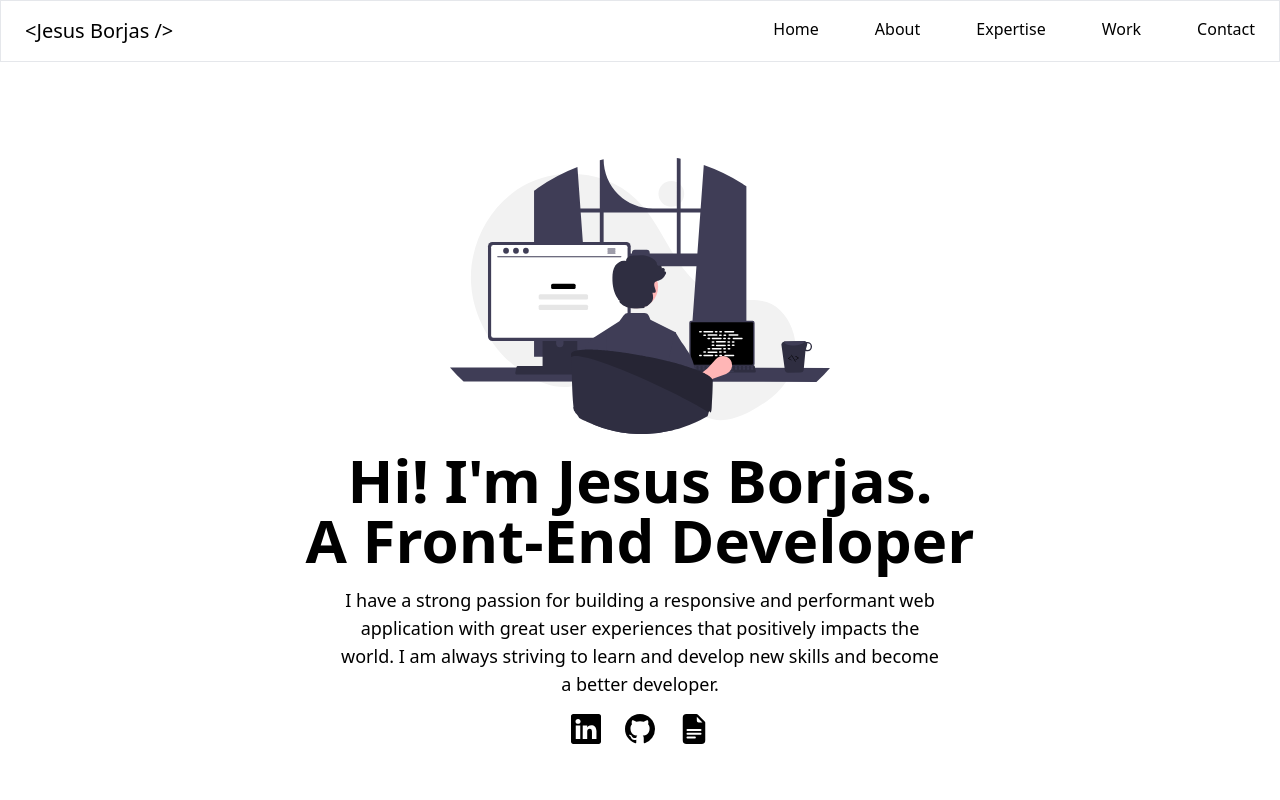
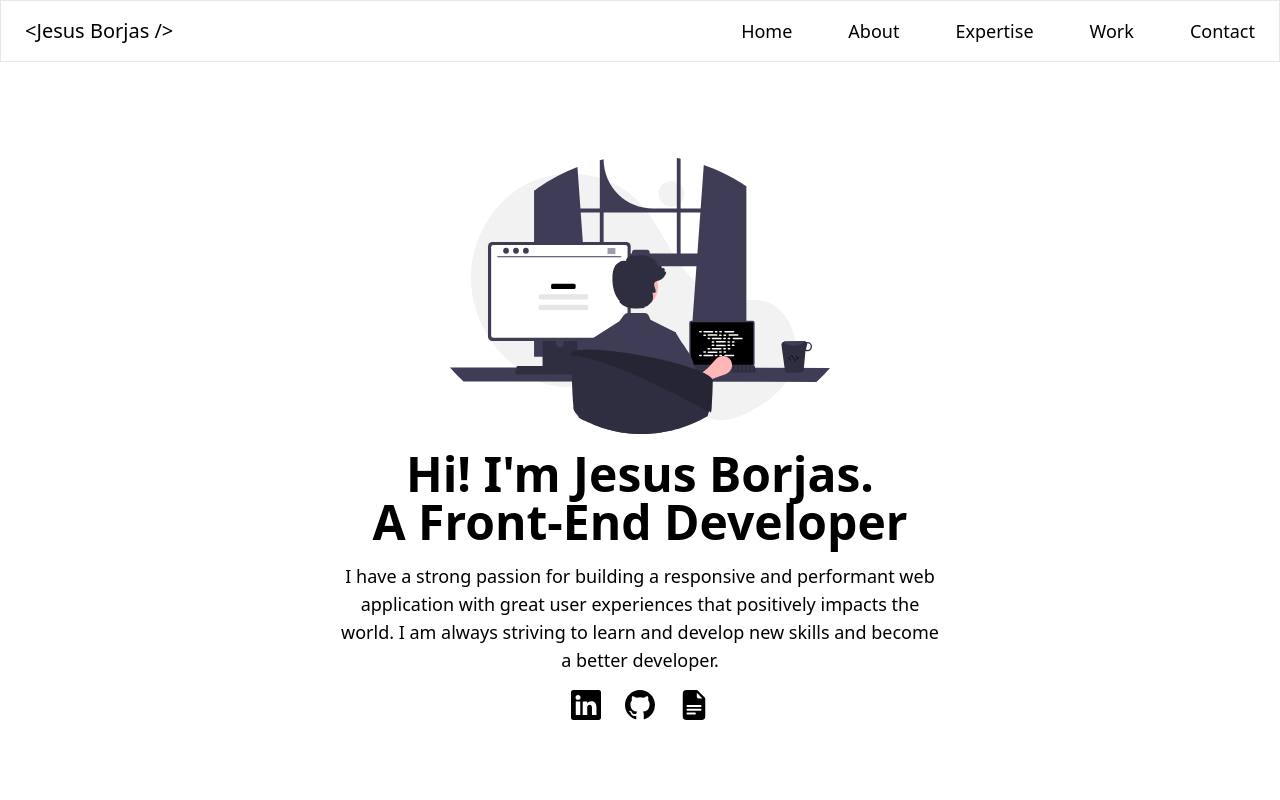
Before and after one commit to Jesusborjas006/Portfolio-website, a React (Create React App) app: page / in a window 1280 px wide. Shown: the top 800 px of the page. Built offline with nearby package versions, Linux system fonts and the light colour scheme.

Commit message:
Add links to icons and navigation

```diff
--- a/src/components/App.tsx
+++ b/src/components/App.tsx
@@ -7,7 +7,7 @@ import Works from "./Works";
 
 function App() {
   return (
-    <main className="">
+    <main className="" id="home">
       <Navbar />
       <Hero />
       <Skills />
--- a/src/components/Contact.tsx
+++ b/src/components/Contact.tsx
@@ -3,7 +3,7 @@ import { MdEmail, MdLocationOn } from "react-icons/md";
 
 const Contact = () => {
   return (
-    <section className="mt-32">
+    <section className="my-44" id="contact">
       <div className="grid grid-cols-2  w-[90vw] mx-auto gap-10 ">
         <div className="space-y-3">
           <h3 className="text-2xl md:text-3xl font-semibold border-b-4 border-b-black inline-block mb-4">
--- a/src/components/Footer.tsx
+++ b/src/components/Footer.tsx
@@ -9,20 +9,32 @@ const Footer = () => {
     <footer className="text-center p-4 mt-32 px-6">
       <div className="md:flex justify-between p-6 items-center">
         <h2 className="text-xl mb-4 md:mb-0">&lt;Jesus Borjas /&gt;</h2>
-        <ul className="flex justify-center space-x-14">
-          <li>Home</li>
-          <li>About</li>
-          <li>Expertise</li>
-          <li>Work</li>
+        <ul className="flex justify-center space-x-14 text-lg">
+          <li className="cursor-pointer">Home</li>
+          <li className="cursor-pointer">About</li>
+          <li className="cursor-pointer">Expertise</li>
+          <li className="cursor-pointer">Work</li>
         </ul>
         <div className="flex justify-center mt-8 md:mt-0 space-x-6">
-          <a href="http://www.google.com" target="_blank" rel="noreferrer">
+          <a
+            href="https://www.linkedin.com/in/jesus-borjas-6589b920a/"
+            target="_blank"
+            rel="noreferrer"
+          >
             <BsLinkedin size={30} />
           </a>
-          <a href="http://www.google.com" target="_blank" rel="noreferrer">
+          <a
+            href="https://github.com/Jesusborjas006"
+            target="_blank"
+            rel="noreferrer"
+          >
             <BsGithub size={30} />
           </a>
-          <a href="http://www.google.com" target="_blank" rel="noreferrer">
+          <a
+            href="https://docs.google.com/document/d/1RLLFRV9K7DFOYccXzt544n3SsytSGb-LU4r6qsQvWR0/edit?usp=sharing"
+            target="_blank"
+            rel="noreferrer"
+          >
             <BsFillFileEarmarkTextFill size={30} />
           </a>
         </div>
--- a/src/components/Hero.tsx
+++ b/src/components/Hero.tsx
@@ -12,10 +12,10 @@ const Hero = () => {
         src="../images/undraw-2.svg"
         alt="programming svg"
       />
-      <h2 className="text-3xl font-semibold md:text-4xl lg:text-5xl xl:text-6xl">
+      <h2 className="text-3xl font-semibold md:text-4xl lg:text-5xl ">
         Hi! I'm Jesus Borjas.
       </h2>
-      <h2 className="text-3xl font-semibold mb-4 md:text-4xl lg:text-5xl xl:text-6xl">
+      <h2 className="text-3xl font-semibold mb-4 md:text-4xl lg:text-5xl ">
         A Front-End Developer
       </h2>
       <p className="max-w-[600px] mx-auto md:text-lg ">
@@ -25,13 +25,25 @@ const Hero = () => {
         better developer.
       </p>
       <div className="flex justify-center mt-4 space-x-6">
-        <a href="http://www.google.com" target="_blank" rel="noreferrer">
+        <a
+          href="https://www.linkedin.com/in/jesus-borjas-6589b920a/"
+          target="_blank"
+          rel="noreferrer"
+        >
           <BsLinkedin size={30} />
         </a>
-        <a href="http://www.google.com" target="_blank" rel="noreferrer">
+        <a
+          href="https://github.com/Jesusborjas006"
+          target="_blank"
+          rel="noreferrer"
+        >
           <BsGithub size={30} />
         </a>
-        <a href="http://www.google.com" target="_blank" rel="noreferrer">
+        <a
+          href="https://docs.google.com/document/d/1RLLFRV9K7DFOYccXzt544n3SsytSGb-LU4r6qsQvWR0/edit?usp=sharing"
+          target="_blank"
+          rel="noreferrer"
+        >
           <BsFillFileEarmarkTextFill size={30} />
         </a>
       </div>
--- a/src/components/Navbar.tsx
+++ b/src/components/Navbar.tsx
@@ -25,12 +25,22 @@ const Navbar = () => {
   return (
     <nav className="flex border justify-between p-4 px-6">
       <h1 className="text-xl ">&lt;Jesus Borjas /&gt;</h1>
-      <ul className="hidden sm:flex sm:gap-5 md:gap-8 lg:gap-14">
-        <li>Home</li>
-        <li>About</li>
-        <li>Expertise</li>
-        <li>Work</li>
-        <li>Contact</li>
+      <ul className="hidden sm:flex sm:gap-5 md:gap-8 lg:gap-14 text-lg">
+        <li className="cursor-pointer">
+          <a href="#home">Home</a>
+        </li>
+        <li className="cursor-pointer">
+          <a href="#about">About</a>
+        </li>
+        <li className="cursor-pointer">
+          <a href="#expertise">Expertise</a>
+        </li>
+        <li className="cursor-pointer">
+          <a href="#work">Work</a>
+        </li>
+        <li className="cursor-pointer">
+          <a href="#contact">Contact</a>
+        </li>
       </ul>
       {menuIcon && (
         <AiOutlineMenu
@@ -55,12 +65,22 @@ const Navbar = () => {
           onClick={() => setMobileNav(!mobileNav)}
         />
         <h2 className="text-2xl font-bold mx-6 mt-10">&lt;Jesus /&gt;</h2>
-        <ul className="mx-6 mt-10 flex flex-col justify-evenly gap-5 text-gray-800">
-          <li className="text-xl">Home</li>
-          <li className="text-xl">About</li>
-          <li className="text-xl">Expertise</li>
-          <li className="text-xl">Work</li>
-          <li className="text-xl">Contact</li>
+        <ul className="mx-6 mt-10 flex flex-col justify-evenly gap-5 text-gray-800 text-xl">
+          <li>
+            <a href="#home">Home</a>
+          </li>
+          <li>
+            <a href="#about">About</a>
+          </li>
+          <li>
+            <a href="#expertise">Expertise</a>
+          </li>
+          <li>
+            <a href="#work">Work</a>
+          </li>
+          <li>
+            <a href="#contact">Contact</a>
+          </li>
         </ul>
       </div>
     </nav>
--- a/src/components/Skills.tsx
+++ b/src/components/Skills.tsx
@@ -6,7 +6,7 @@ const Skills = () => {
     <Skill key={skill.id} name={skill.name} img={skill.img} />
   ));
   return (
-    <section className="text-center px-6 mx-auto mt-52">
+    <section className="text-center px-6 mx-auto mt-52" id="expertise">
       <h4 className="mb-2">Tech Stack</h4>
       <h3 className="text-3xl md:text-4xl font-semibold mb-10">Skills</h3>
       <div className="grid grid-cols-3 sm:grid-cols-4 md:grid-cols-5 lg:grid-cols-6  gap-x-3 gap-y-6">
--- a/src/components/Works.tsx
+++ b/src/components/Works.tsx
@@ -6,7 +6,7 @@ const Works = () => {
     <Work key={project.id} name={project.name} img={project.img} />
   ));
   return (
-    <section className="px-6 mx-auto mt-32">
+    <section className="px-6 mx-auto mt-32" id="work">
       <h4 className="text-center mb-2">Work Projects</h4>
       <h3 className="text-center text-3xl md:text-4xl font-semibold mb-10">
         My Projects
```
